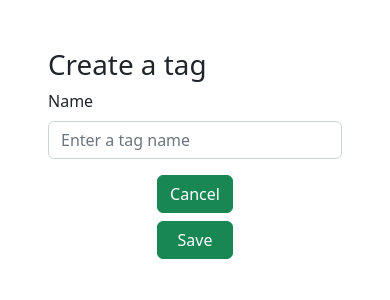
After one commit to MattBaer77/20230223_Baer_EX_28.3_flask-blogly, a Flask app: page /tags/new in a window 390 px wide. The commit adds this page. Shown: the top 300 px of the page. Run offline with Flask 2, Linux system fonts and the light colour scheme.

Commit message:
tag functionality added - tags on post pages still needed

```diff
--- a/app.py
+++ b/app.py
@@ -172,3 +172,76 @@ def edit_post_details_submit(post_id):
     db.session.commit()
 
     return render_template("post-detail.html", post=post)
+
+# TAG ROUTES
+
+@app.route('/tags')
+def list_tags():
+    """displays a list of tags"""
+    tags = Tag.query.all()
+
+    return render_template('tags.html', tags=tags)
+
+@app.route('/tags/<int:tag_id>')
+def tag_detail(tag_id):
+    """displays tag details"""
+
+    tag = Tag.query.get_or_404(tag_id)
+
+    return render_template('tag-detail.html', tag=tag)
+
+@app.route('/tags/new')
+def add_tag():
+    """displays form to add new tag"""
+
+    return render_template("add-tag.html")
+
+@app.route('/tags/new', methods=["POST"])
+def post_add_tag():
+    """displays form to add new tag"""
+
+    name = request.form["name"]
+
+    new_tag = Tag(name=name)
+
+    db.session.add(new_tag)
+
+    db.session.commit()
+
+    return redirect("/tags")
+
+@app.route('/tags/<int:tag_id>/edit')
+def edit_tag(tag_id):
+    """displays form to edit existing tag by id"""
+
+    tag = Tag.query.get_or_404(tag_id)
+
+    return render_template("edit-tag.html", tag=tag)
+
+@app.route('/tags/<int:tag_id>/edit', methods=["POST"])
+def post_edit_tag(tag_id):
+    """posts changes to a tag by id"""
+
+    tag = Tag.query.get_or_404(tag_id)
+
+    name = request.form["name"]
+
+    tag.name = name
+
+    db.session.add(tag)
+
+    db.session.commit()
+
+    return redirect("/tags")
+
+@app.route('/tags/<int:tag_id>/delete', methods=["POST"])
+def post_delete_tag(tag_id):
+    """deletes tag by id"""
+
+    tag = Tag.query.get_or_404(tag_id)
+
+    db.session.delete(tag)
+
+    db.session.commit()
+
+    return redirect('/tags')
--- a/templates/add-post.html
+++ b/templates/add-post.html
@@ -1,6 +1,6 @@
 {% extends 'base.html' %}
 
-{% block title %}Blogly Edit Post{% endblock %}
+{% block title %}Blogly Add Post{% endblock %}
 
 {% block content %}
 
--- /dev/null
+++ b/templates/add-tag.html
@@ -0,0 +1,23 @@
+{% extends 'base.html' %}
+
+{% block title %}Blogly Add Tag{% endblock %}
+
+{% block content %}
+
+<h1>Create a tag</h1>
+
+<form action="/tags/new" method="POST">
+
+    <div class="mb-3">
+        <label for="name" class="form-label">Name</label>
+        <input type="text" class="form-control" name="name" placeholder="Enter a tag name">
+    </div>
+
+    <div class="d-grid gap-2 d-md-flex justify-content-center">
+        <a href="/tags/new"><button type="button" class="btn btn-success btn-outline">Cancel</button></a>
+        <button class="btn btn-success">Save</button>
+    </div>
+
+</form>
+
+{% endblock %}
--- a/templates/edit-post.html
+++ b/templates/edit-post.html
@@ -1,6 +1,6 @@
 {% extends 'base.html' %}
 
-{% block title %}Blogly Edit Post{% endblock %}
+{% block title %}Blogly Edit Post {{post.id}}{% endblock %}
 
 {% block content %}
 
--- a/templates/edit-user.html
+++ b/templates/edit-user.html
@@ -1,6 +1,6 @@
 {% extends 'base.html' %}
 
-{% block title %}Blogly Edit User{% endblock %}
+{% block title %}Blogly Edit {{user.first_name}} {{user.last_name}}{% endblock %}
 
 {% block content %}
 
```
Also changed, not shown: templates/edit-tag.html (added, +23 -0 lines), templates/tag-detail.html (added, +22 -0 lines), templates/tags.html (added, +21 -0 lines).
